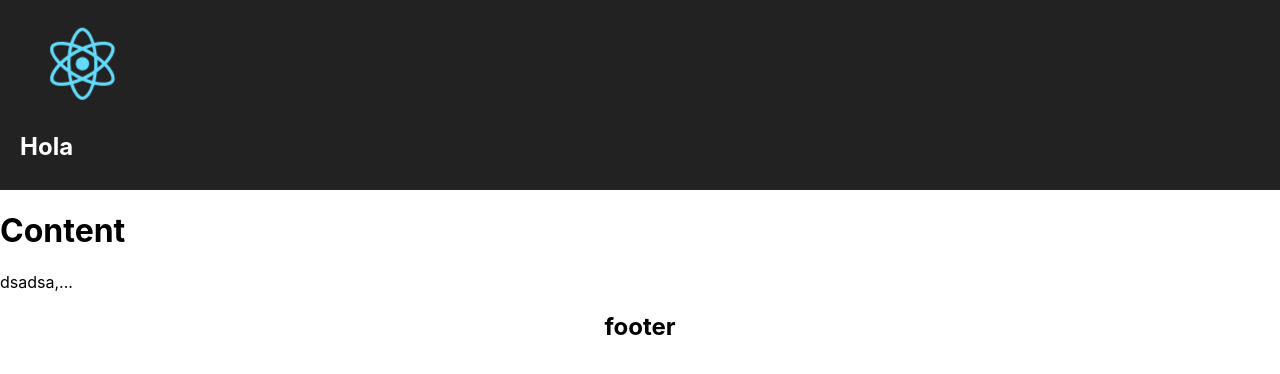
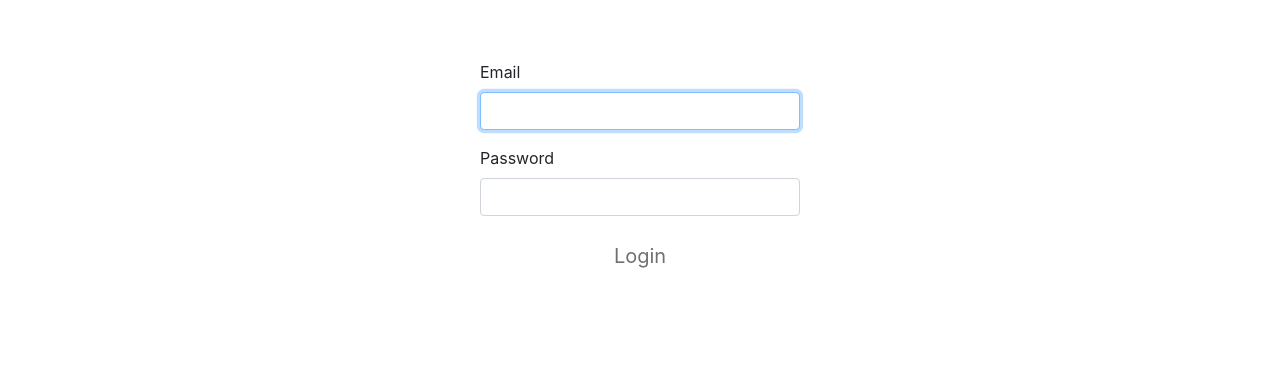
Before and after one commit to mingeso-super/proyectomingeso2018, a React (Create React App) app: page / in a window 1280 px wide. Shown: the top 374 px of the page. Built offline with nearby package versions, Linux system fonts and the light colour scheme.

Commit message:
Login component

```diff
--- a/package.json
+++ b/package.json
@@ -3,9 +3,13 @@
   "version": "0.1.0",
   "private": true,
   "dependencies": {
+    "bootstrap": "^4.1.3",
+    "prop-types": "^15.6.2",
     "react": "^16.5.2",
+    "react-bootstrap": "^0.32.4",
     "react-dom": "^16.5.2",
-    "react-scripts": "2.0.5"
+    "react-scripts": "2.0.5",
+    "update-node": "^0.1.0"
   },
   "scripts": {
     "start": "react-scripts start",
--- a/src/component/App.js
+++ b/src/component/App.js
@@ -3,11 +3,14 @@ import Header from './Header.js';
 import Content from './Content.js';
 import Footer from './Footer.js';
 
+
+import items from './menu/menu.js';
+
 class App extends Component {
   render() {
     return (
     <div className="App">
-      <Header />
+      <Header title="CodeJobs" items={items}/>
       <Content />
       <Footer />
       </div>
--- a/src/component/Header.js
+++ b/src/component/Header.js
@@ -1,16 +1,30 @@
 import React, { Component } from "react";
+import PropTypes from 'prop-types';
 import logo from './logo.svg';
 import './css/Header.css';
 
 
 
+
 class Header extends Component {
-  render() {
+
+	static PropTypes = {
+		title: PropTypes.string.isRequired,
+		items: PropTypes.array.isRequired
+	};
+
+	 render() {
+	 	const {title, items }= this.props;
+
     return (
       <div className="Header">
 	      <div className="Logo">
 		      <img src={logo} alt="logo" />
-		      <h2> Hola </h2>
+		      <h2>{title}</h2>
+			  <ul className="Menu">
+			  	{items && items.map((item,key) => <li key={key}>{item.title}</li>)}
+			  </ul>
+
 	      </div>
 	   </div>
     );
--- a/src/component/css/Content.css
+++ b/src/component/css/Content.css
@@ -1,4 +1,4 @@
 .Content{
-  margin: o auto;
+  margin: 0 auto;
   width: 90%;
 }
--- a/src/component/css/Header.css
+++ b/src/component/css/Header.css
@@ -3,11 +3,12 @@
   height: 150px;
   padding: 20px;
   color: white;
+  text-align: center;
 }
 
 .Logo img {
   animation: App-logo-spin infinite 20s linear;
-  height: 88px;
+  height: 68px;
 }
 
 
@@ -19,3 +20,15 @@
     transform: rotate(360deg);
   }
 }
+
+
+.Menu{
+  margin:0;
+  padding: 0;
+  list-style: none;
+}
+
+.Menu li{
+  display: inline-block;
+  padding-right: 18px
+}
--- /dev/null
+++ b/src/component/login/Login.css
@@ -0,0 +1,11 @@
+
+@media all and (min-width: 480px) {
+
+  .Login {
+    padding: 60px 0;
+  }
+  .Login form {
+    margin: 0 auto;
+    max-width: 320px;
+  }
+}
--- /dev/null
+++ b/src/component/login/Login.js
@@ -0,0 +1,58 @@
+import React, { Component } from "react";
+import { Button, FormGroup, FormControl, ControlLabel } from "react-bootstrap";
+import "./Login.css";
+
+class Login extends Component {
+  constructor(props) {
+    super(props);
+
+    this.state = {
+      email: "",
+      password: ""
+    };
+  }
+
+  validateForm() {
+    return this.state.email.length > 0 && this.state.password.length > 0;
+  }
+
+  handleChange = event => {
+    this.setState({
+      [event.target.id]: event.target.value
+    });
+  }
+
+  handleSubmit = event => {
+    event.preventDefault();
+  }
+
+  render() {
+    return (
+
+      <div className="Login">
+        <form onSubmit={this.handleSubmit}>
+          <FormGroup controlId="email" bsSize="large">
+            <ControlLabel>Email</ControlLabel>
+            <FormControl
+              autoFocus
+              type="email"
+              value={this.state.email}
+              onChange={this.handleChange}
+            />
+          </FormGroup>
+          <FormGroup controlId="password" bsSize="large">
+            <ControlLabel>Password</ControlLabel>
+            <FormControl
+              value={this.state.password}
+              onChange={this.handleChange}
+              type="password"
+            />
+          </FormGroup>
+          <Button block bsSize="large" disabled={!this.validateForm()} type="submit"> Login </Button>
+        </form>
+      </div>
+    );
+  }
+}
+
+export default Login;
--- /dev/null
+++ b/src/component/menu/menu.js
@@ -0,0 +1,14 @@
+export default [
+	{
+		title: 'Home',
+		url: '/'
+	},
+	{
+		title: 'Blog',
+		url: '/blog'
+	},
+	{
+		title: 'Principal',
+		url: '/principal'
+	}
+];
--- a/src/index.js
+++ b/src/index.js
@@ -1,10 +1,12 @@
 import React from 'react';
 import ReactDOM from 'react-dom';
 import './index.css';
-import App from './component/App';
+//import App from './component/App';
 import * as serviceWorker from './serviceWorker';
+import Login from './component/login/Login.js';
+import Bootstrap from 'bootstrap/dist/css/bootstrap.css';
 
-ReactDOM.render(<App />, document.getElementById('root'));
+ReactDOM.render(<Login />, document.getElementById('root'));
 
 // If you want your app to work offline and load faster, you can change
 // unregister() to register() below. Note this comes with some pitfalls.
```
Also changed, not shown: 2 other files (tests, documents, lock files or other folders).
